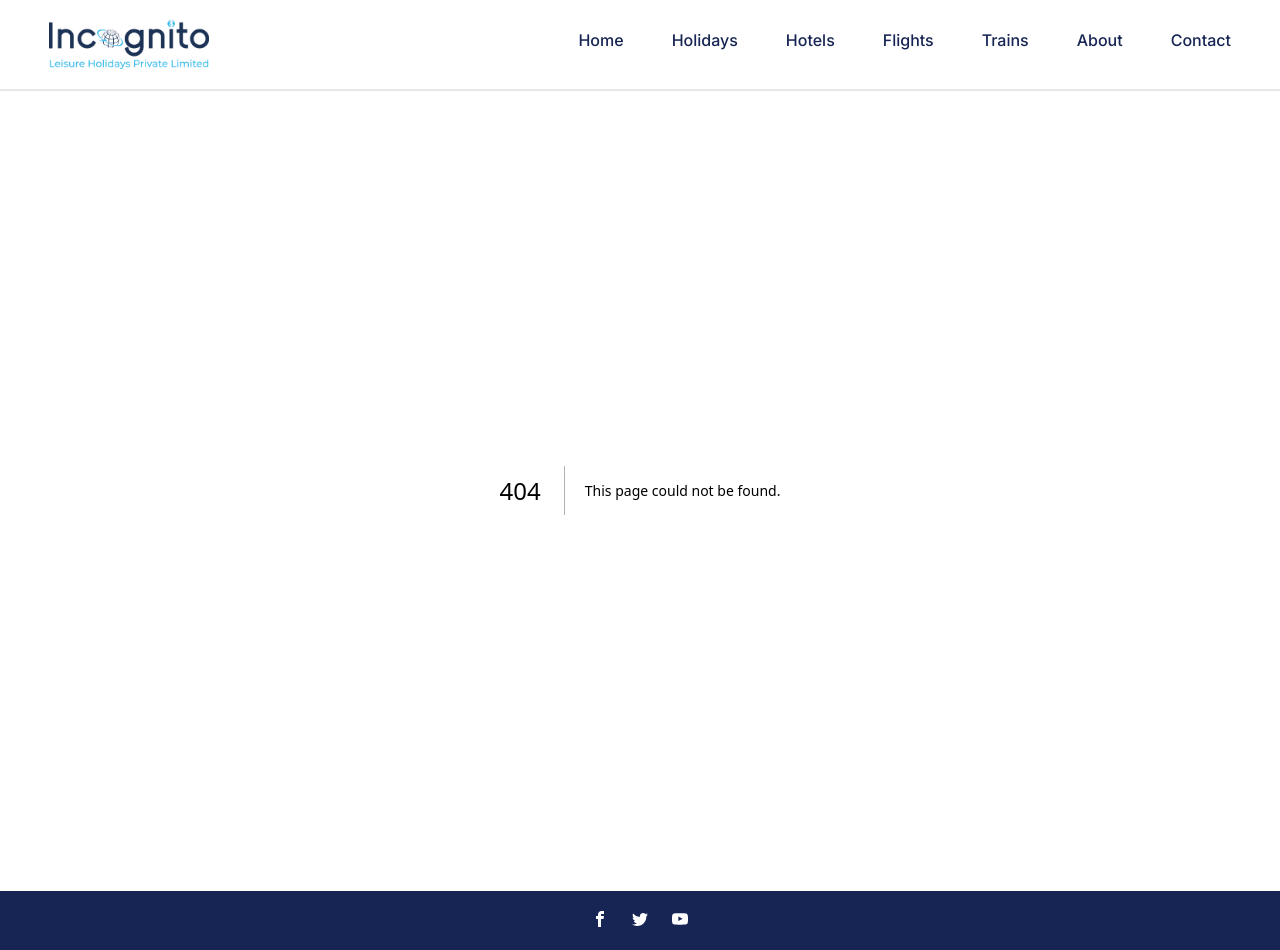
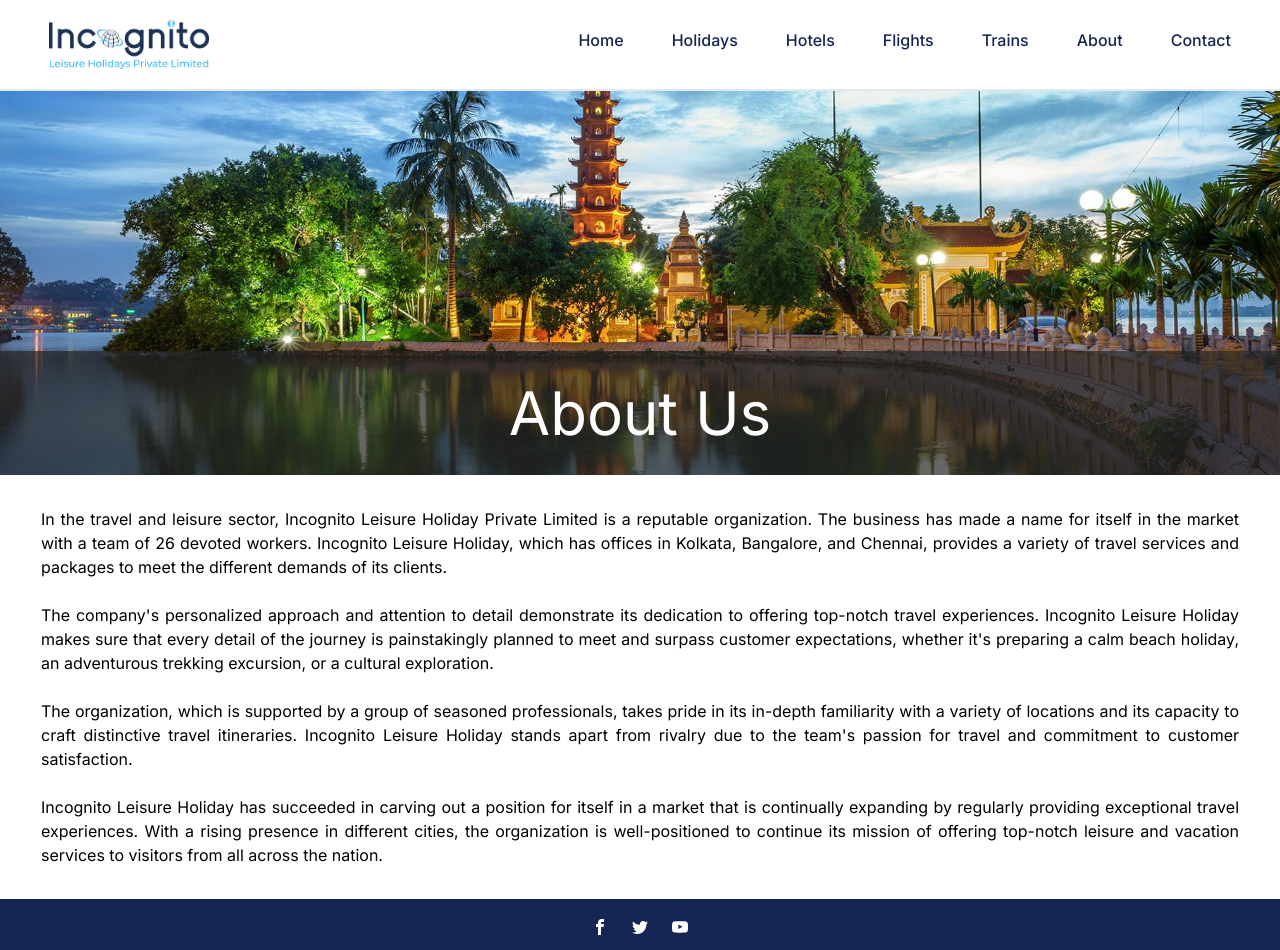
Before and after one commit to Incognito-Holidays/web, a Next.js app: page /about in a window 1280 px wide. Before the commit this address had no page. Shown: the top 950 px of the page. Built offline with nearby package versions, Linux system fonts and the light colour scheme.

Commit message:
feat: add about section

```diff
--- /dev/null
+++ b/src/app/about/page.tsx
@@ -0,0 +1,45 @@
+/* eslint-disable react/no-unescaped-entities */
+const About: React.FC = () => {
+  return (
+    <div>
+      <div className="flex h-96 items-end bg-[url('/assets/p2.png')] bg-cover">
+        <h1 className='text-bold w-full bg-neutral-800 bg-opacity-70 p-8 text-center text-6xl text-white'>
+          About Us
+        </h1>
+      </div>
+      <p className='mx-auto max-w-6.5xl px-4 py-8 text-justify'>
+        In the travel and leisure sector, Incognito Leisure Holiday Private
+        Limited is a reputable organization. The business has made a name for
+        itself in the market with a team of 26 devoted workers. Incognito
+        Leisure Holiday, which has offices in Kolkata, Bangalore, and Chennai,
+        provides a variety of travel services and packages to meet the different
+        demands of its clients.
+        <br />
+        <br />
+        The company's personalized approach and attention to detail demonstrate
+        its dedication to offering top-notch travel experiences. Incognito
+        Leisure Holiday makes sure that every detail of the journey is
+        painstakingly planned to meet and surpass customer expectations, whether
+        it's preparing a calm beach holiday, an adventurous trekking excursion,
+        or a cultural exploration.
+        <br />
+        <br />
+        The organization, which is supported by a group of seasoned
+        professionals, takes pride in its in-depth familiarity with a variety of
+        locations and its capacity to craft distinctive travel itineraries.
+        Incognito Leisure Holiday stands apart from rivalry due to the team's
+        passion for travel and commitment to customer satisfaction.
+        <br />
+        <br />
+        Incognito Leisure Holiday has succeeded in carving out a position for
+        itself in a market that is continually expanding by regularly providing
+        exceptional travel experiences. With a rising presence in different
+        cities, the organization is well-positioned to continue its mission of
+        offering top-notch leisure and vacation services to visitors from all
+        across the nation.
+      </p>
+    </div>
+  );
+};
+
+export default About;
--- a/src/components/navbar.tsx
+++ b/src/components/navbar.tsx
@@ -48,9 +48,12 @@ const Navbar: React.FC = () => {
             >
               Trains
             </Link>
-            <button className='border-b-4 border-transparent pb-1 font-medium text-blue-950 transition duration-200 hover:border-cyan-500 hover:text-cyan-500'>
+            <Link
+              href='/about'
+              className='border-b-4 border-transparent pb-1 font-medium text-blue-950 transition duration-200 hover:border-cyan-500 hover:text-cyan-500'
+            >
               About
-            </button>
+            </Link>
             <Link
               href='/contact'
               className='border-b-4 border-transparent pb-1 font-medium text-blue-950 transition duration-200 hover:border-cyan-500 hover:text-cyan-500'
```
Also changed, not shown: public/assets/aboutimage.jpg (added).
